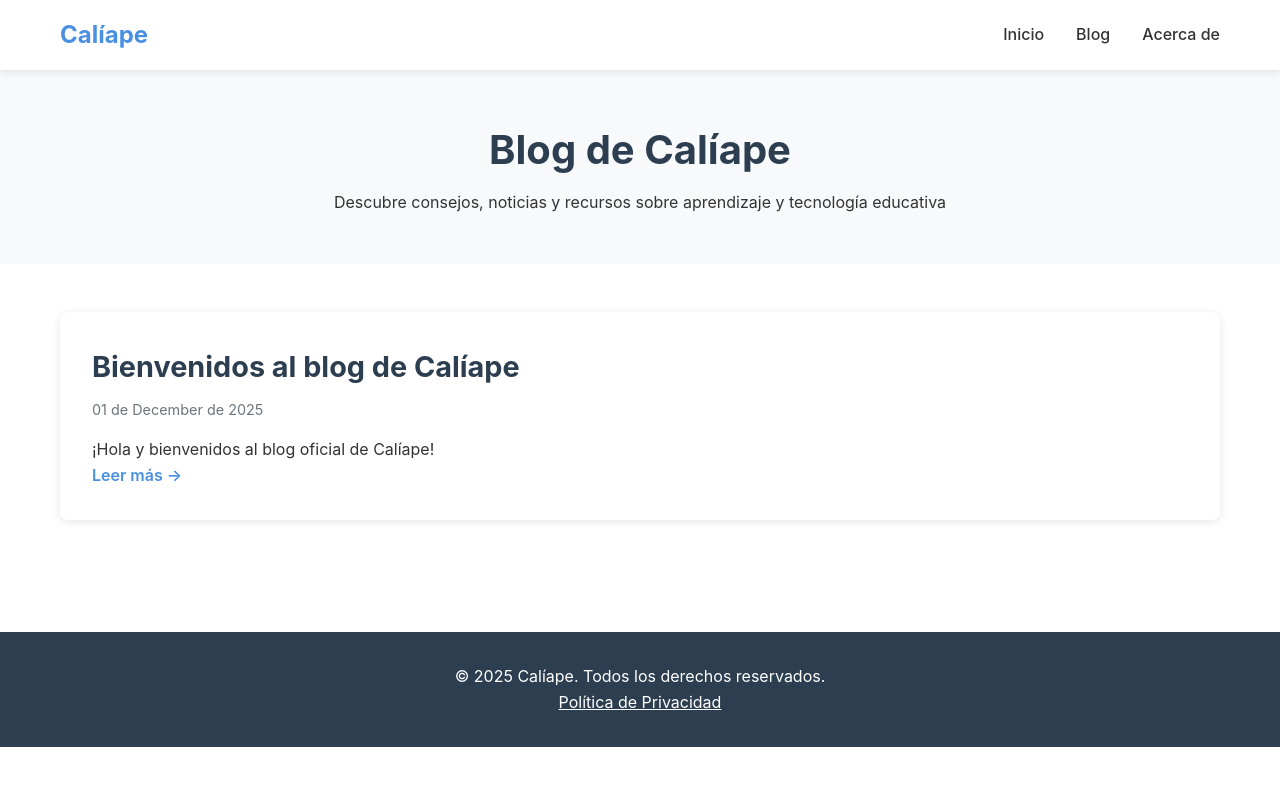
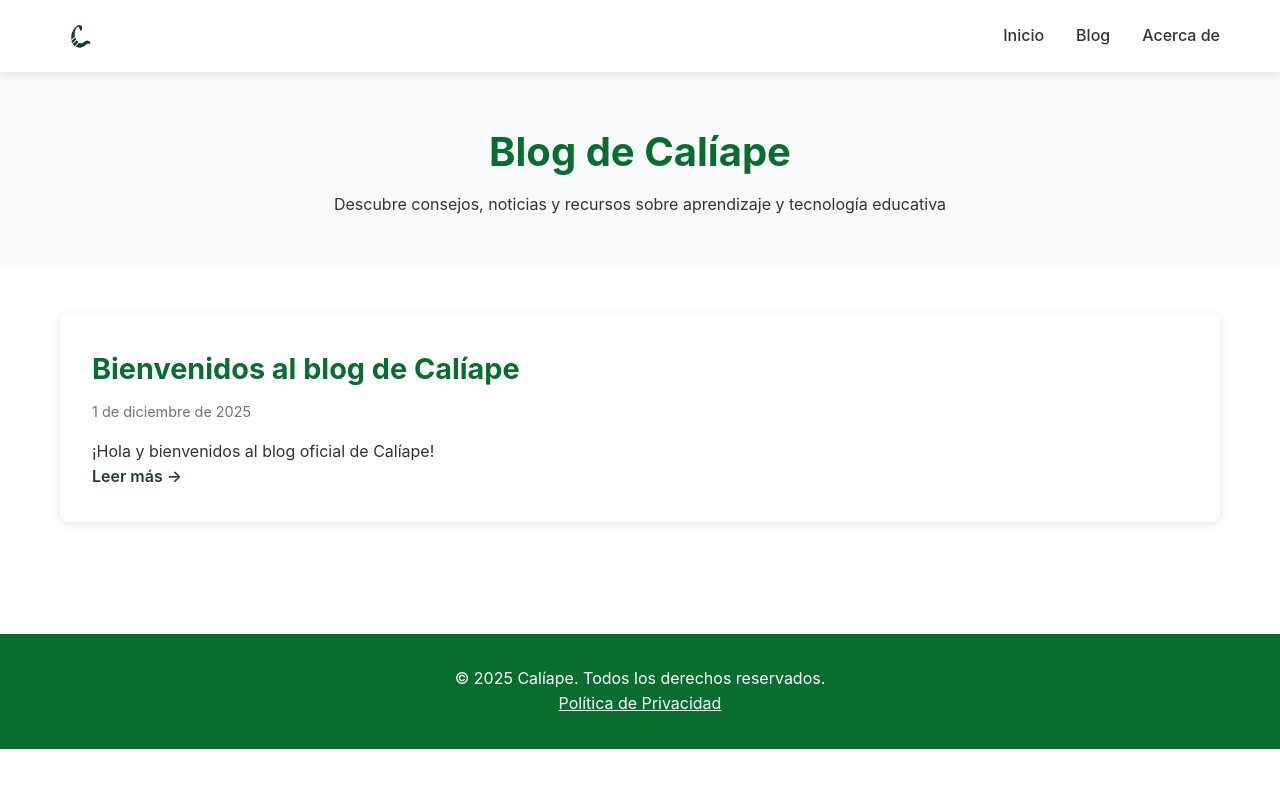
Before and after one commit to fcolavecchia/caliape-website, a Jekyll site: the page built from blog.html, in a window 1280 px wide. Shown: the top 788 px of the page. Built offline with Jekyll 4.4.1, drawn with Linux system fonts in a browser that asks for light colours.

Commit message:
Agrego logo, colores correctos

```diff
--- /dev/null
+++ b/_includes/date-es.html
@@ -0,0 +1 @@
+{{ include.date | date: "%-d" }} de {% include month-es.html date=include.date %} de {{ include.date | date: "%Y" }}
--- /dev/null
+++ b/_includes/month-es.html
@@ -0,0 +1,15 @@
+{% assign m = include.date | date: "%-m" %}
+{% case m %}
+  {% when '1' %}enero
+  {% when '2' %}febrero
+  {% when '3' %}marzo
+  {% when '4' %}abril
+  {% when '5' %}mayo
+  {% when '6' %}junio
+  {% when '7' %}julio
+  {% when '8' %}agosto
+  {% when '9' %}septiembre
+  {% when '10' %}octubre
+  {% when '11' %}noviembre
+  {% when '12' %}diciembre
+{% endcase %}
--- a/_layouts/default.html
+++ b/_layouts/default.html
@@ -5,6 +5,7 @@
     <meta name="viewport" content="width=device-width, initial-scale=1.0">
     <title>{{ page.title }} - {{ site.title }}</title>
     <meta name="description" content="{{ page.description | default: site.description }}">
+    <link rel="icon" type="image/x-icon" href="{{ '/assets/favicon.ico' | relative_url }}">
     <link rel="stylesheet" href="{{ '/assets/css/style.css' | relative_url }}">
     {% seo %}
 </head>
@@ -12,7 +13,10 @@
     <header>
         <nav class="navbar">
             <div class="container">
-                <a href="{{ '/' | relative_url }}" class="logo">{{ site.title }}</a>
+                <a href="{{ '/' | relative_url }}" class="logo">
+                    <img src="{{ '/assets/images/ios-light.png' | relative_url }}" alt="{{ site.title }}" class="logo-img">
+                    <!-- <span>{{ site.title }}</span> -->
+                </a>
                 <ul class="nav-menu">
                     <li><a href="{{ '/' | relative_url }}">Inicio</a></li>
                     <li><a href="{{ '/blog.html' | relative_url }}">Blog</a></li>
--- a/_layouts/post.html
+++ b/_layouts/post.html
@@ -7,7 +7,7 @@ layout: default
             <h1 class="post-title">{{ page.title }}</h1>
             <p class="post-meta">
                 <time datetime="{{ page.date | date_to_xmlschema }}">
-                    {{ page.date | date: "%d de %B de %Y" }}
+                    {% include date-es.html date=page.date %}
                 </time>
                 {% if page.author %}
                 • <span>{{ page.author }}</span>
--- a/_layouts/privacy.html
+++ b/_layouts/privacy.html
@@ -4,7 +4,7 @@ layout: default
 <section class="page-content">
     <div class="container">
         <h1>{{ page.title }}</h1>
-        <p class="last-updated">Última actualización: {{ page.date | date: "%d de %B de %Y" }}</p>
+        <p class="last-updated">Última actualización: {% include date-es.html date=page.date %}</p>
 
         {{ content }}
     </div>
--- a/assets/css/style.css
+++ b/assets/css/style.css
@@ -1,7 +1,7 @@
 /* Variables CSS */
 :root {
-    --primary-color: #4a90e2;
-    --secondary-color: #2c3e50;
+    --primary-color: #263c2a;
+    --secondary-color: #086d2f;
     --accent-color: #e74c3c;
     --text-color: #333;
     --light-bg: #f8f9fa;
@@ -56,6 +56,14 @@ header {
     font-weight: bold;
     color: var(--primary-color);
     text-decoration: none;
+    display: flex;
+    align-items: center;
+    gap: 0.5rem;
+}
+
+.logo-img {
+    height: 40px;
+    width: auto;
 }
 
 .nav-menu {
--- a/blog.html
+++ b/blog.html
@@ -21,7 +21,7 @@ permalink: /blog.html
                     <h2><a href="{{ post.url | relative_url }}">{{ post.title }}</a></h2>
                     <p class="post-meta">
                         <time datetime="{{ post.date | date_to_xmlschema }}">
-                            {{ post.date | date: "%d de %B de %Y" }}
+                            {% include date-es.html date=post.date %}
                         </time>
                     </p>
                     <p class="post-excerpt">{{ post.excerpt }}</p>
```
Also changed, not shown: assets/favicon.ico (added).
